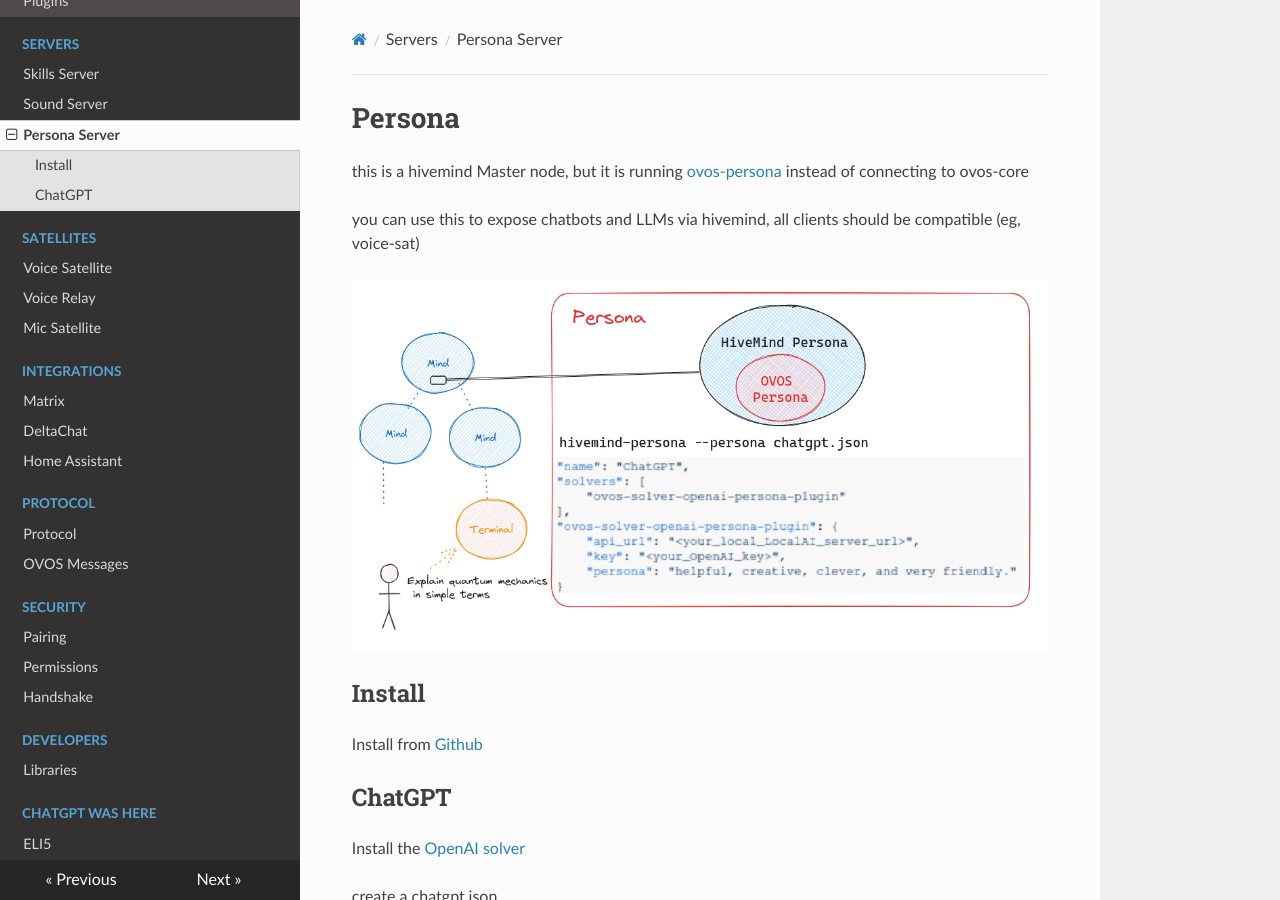
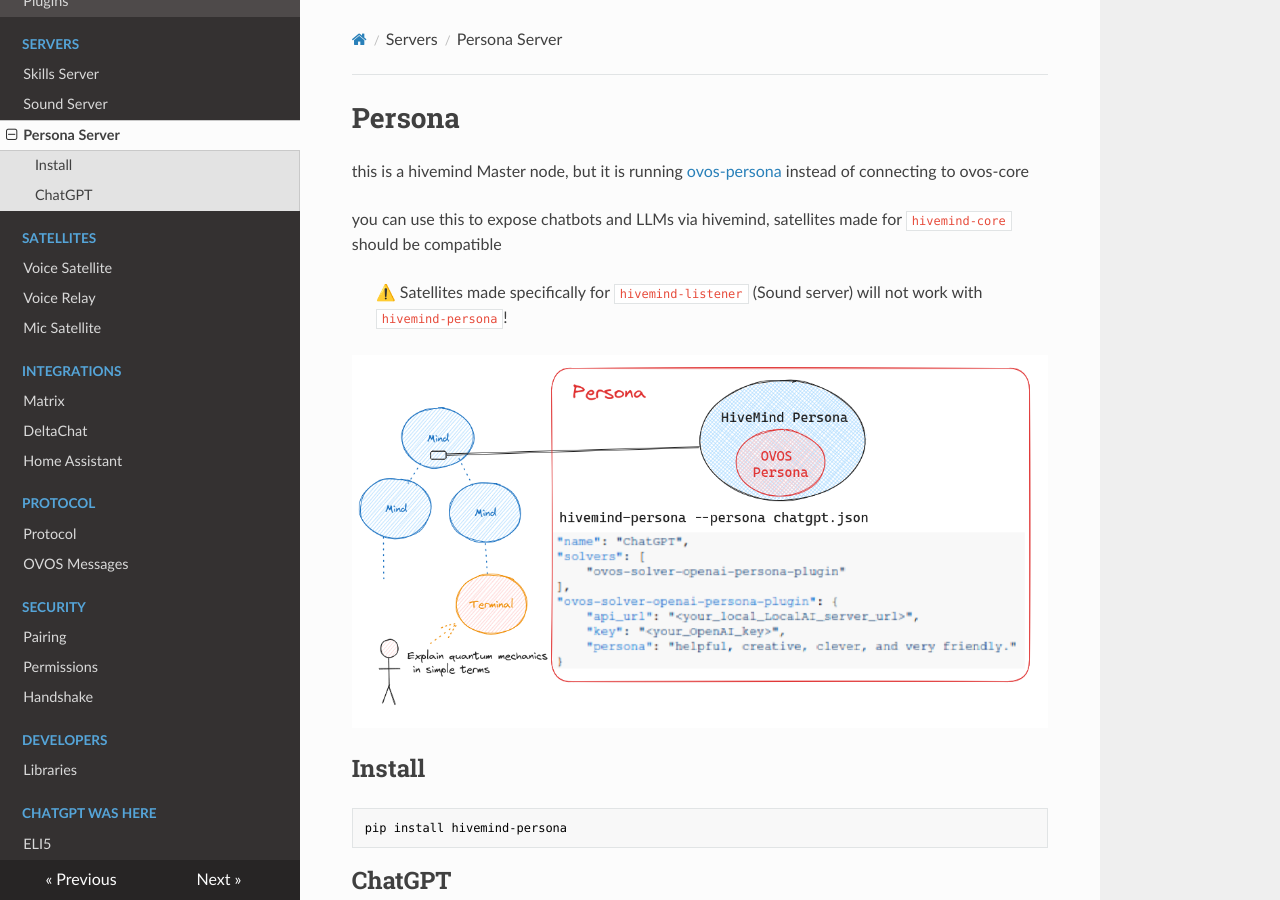
Before and after one commit to JarbasHiveMind/HiveMind-community-docs, an MkDocs documentation site: the page built from docs/08_persona.md, in a window 1280 px wide and 900 px high. Built offline with MkDocs 1.6.1, drawn with Linux system fonts in a browser that asks for light colours; nearby versions of some CDN libraries.

Commit message:
compat note

````diff
--- a/docs/08_persona.md
+++ b/docs/08_persona.md
@@ -2,14 +2,18 @@
 
 this is a hivemind Master node, but it is running [ovos-persona](https://github.com/OpenVoiceOS/ovos-persona) instead of connecting to ovos-core
 
-you can use this to expose chatbots and LLMs via hivemind, all clients should be compatible (eg, voice-sat)
+you can use this to expose chatbots and LLMs via hivemind, satellites made for `hivemind-core` should be compatible
+
+> ⚠️ Satellites made specifically for `hivemind-listener` (Sound server) will not work with `hivemind-persona`!
 
 ![img_13.png](img_13.png)
 
+
 ## Install
 
-Install from [Github](https://github.com/JarbasHiveMind/hivemind-persona)
-
+```bash
+pip install hivemind-persona
+```
 
 ## ChatGPT
 
````
